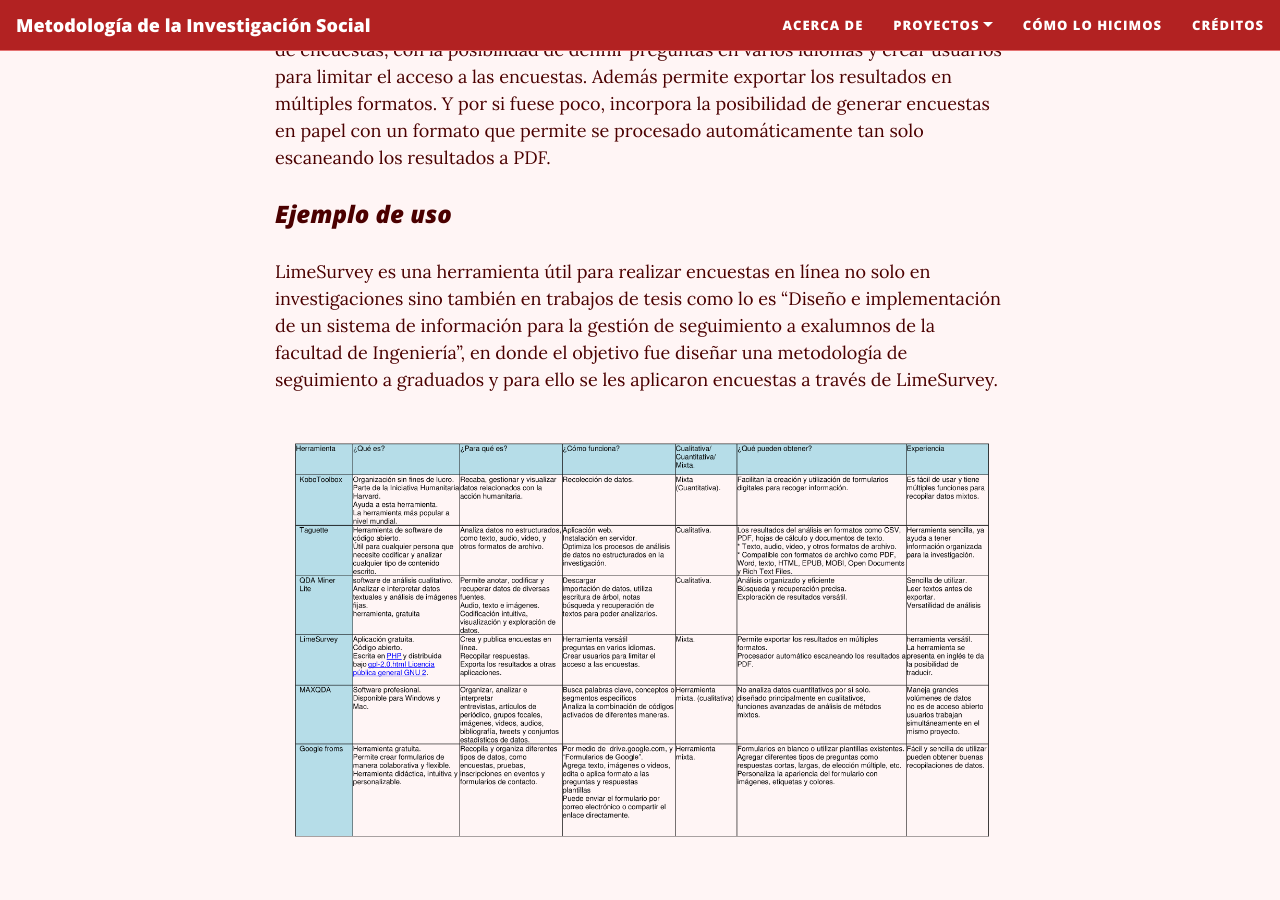
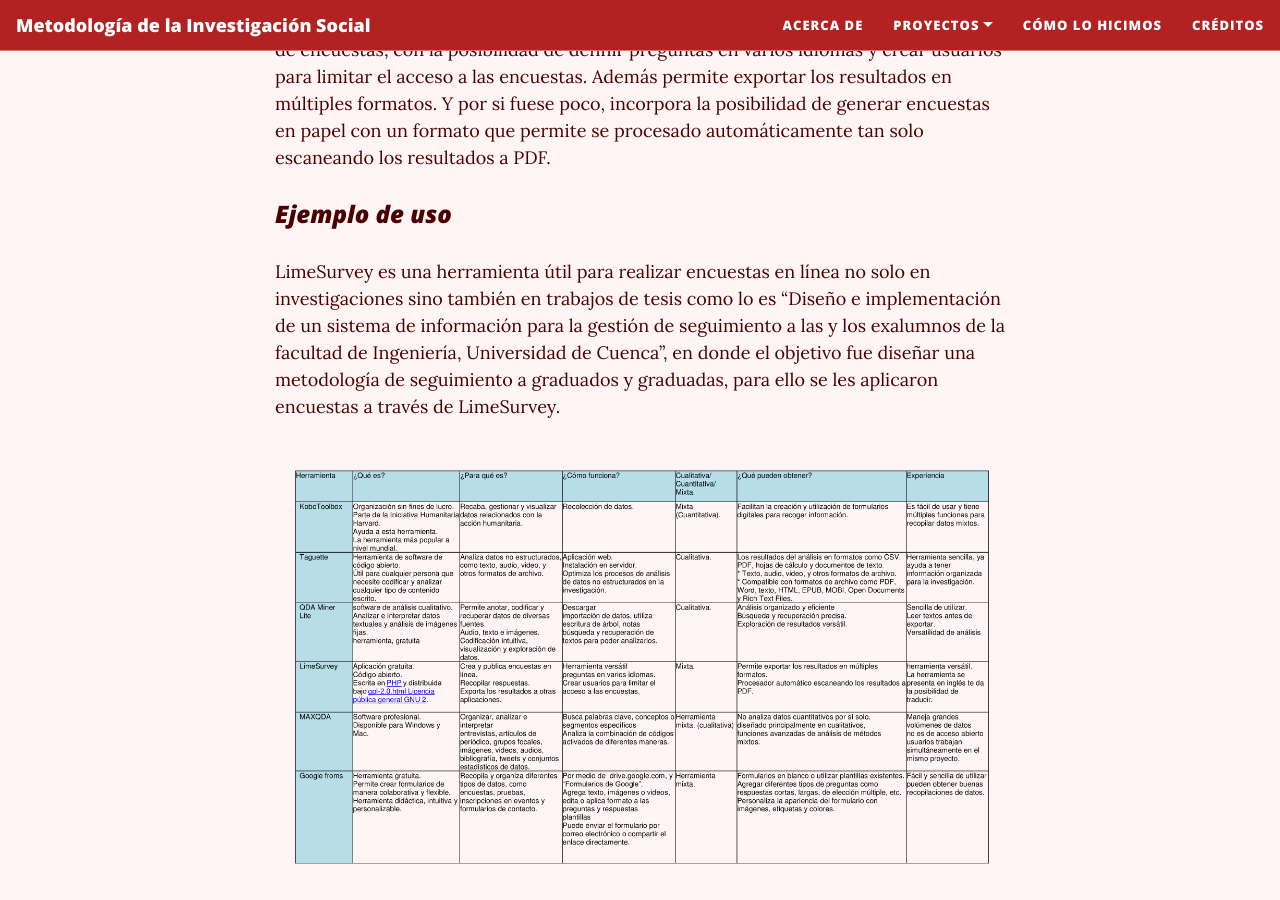
Before and after one commit to rosariorogel/metodologia, a Jekyll site: the page built from _pages/recolectando-datos.md, in a window 1280 px wide and 900 px high, scrolled down 4823 px. Built offline with Jekyll 4.4.1, drawn with Linux system fonts in a browser that asks for light colours; nearby versions of some CDN libraries.

Commit message:
correcciones

```diff
--- a/_pages/recolectando-datos.md
+++ b/_pages/recolectando-datos.md
@@ -76,6 +76,6 @@
 
 Se trata de una herramienta extremadamente versátil, donde se puede crear todo tipo de encuestas, con la posibilidad de definir preguntas en varios idiomas y crear usuarios para limitar el acceso a las encuestas. Además permite exportar los resultados en múltiples formatos. Y por si fuese poco, incorpora la posibilidad de generar encuestas en papel con un formato que permite se procesado automáticamente tan solo escaneando los resultados a PDF.
 ### *Ejemplo de uso*
-LimeSurvey es una herramienta útil para realizar encuestas en línea no solo en investigaciones sino también en trabajos de tesis como lo es “Diseño e implementación de un sistema de información para la gestión de seguimiento a exalumnos de la facultad de Ingeniería”, en donde el objetivo fue diseñar una metodología de seguimiento a graduados y para ello se les aplicaron encuestas a través de LimeSurvey.
+LimeSurvey es una herramienta útil para realizar encuestas en línea no solo en investigaciones sino también en trabajos de tesis como lo es “Diseño e implementación de un sistema de información para la gestión de seguimiento a las y los exalumnos de la facultad de Ingeniería, Universidad de Cuenca”, en donde el objetivo fue diseñar una metodología de seguimiento a graduados y graduadas, para ello se les aplicaron encuestas a través de LimeSurvey.
 
 <img src="{{ site.baseurl }}/assets/img/Herramientas.png">
```
